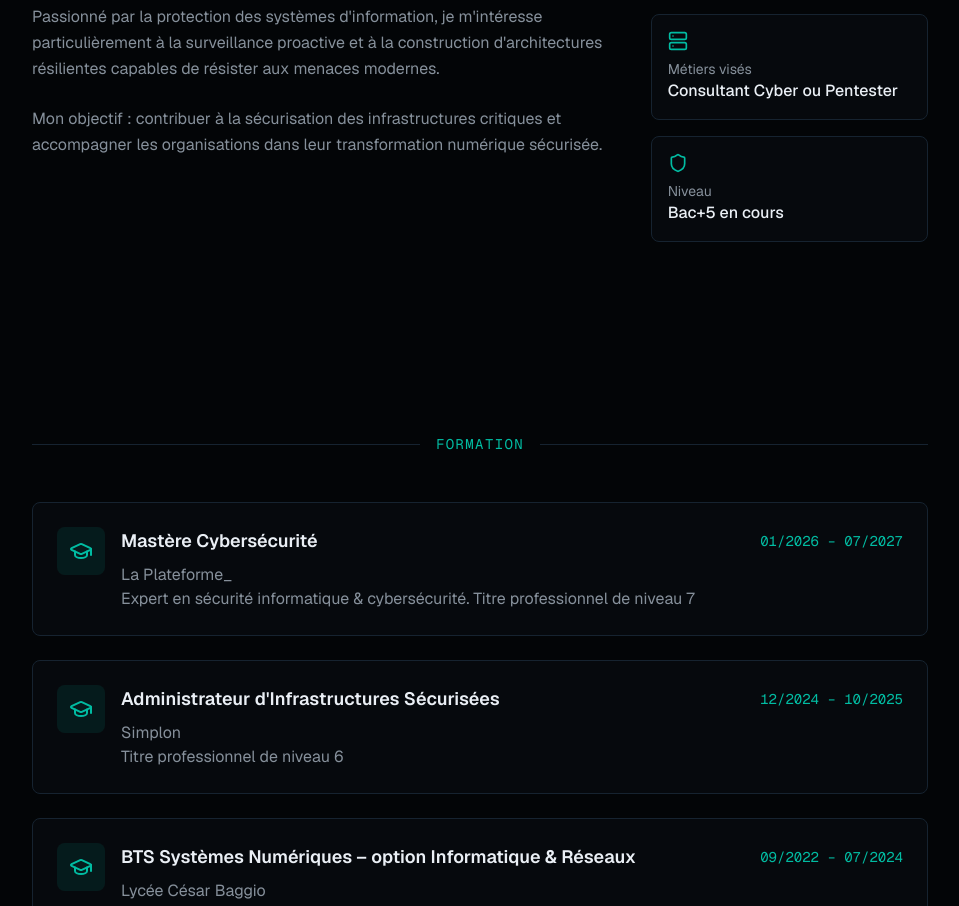
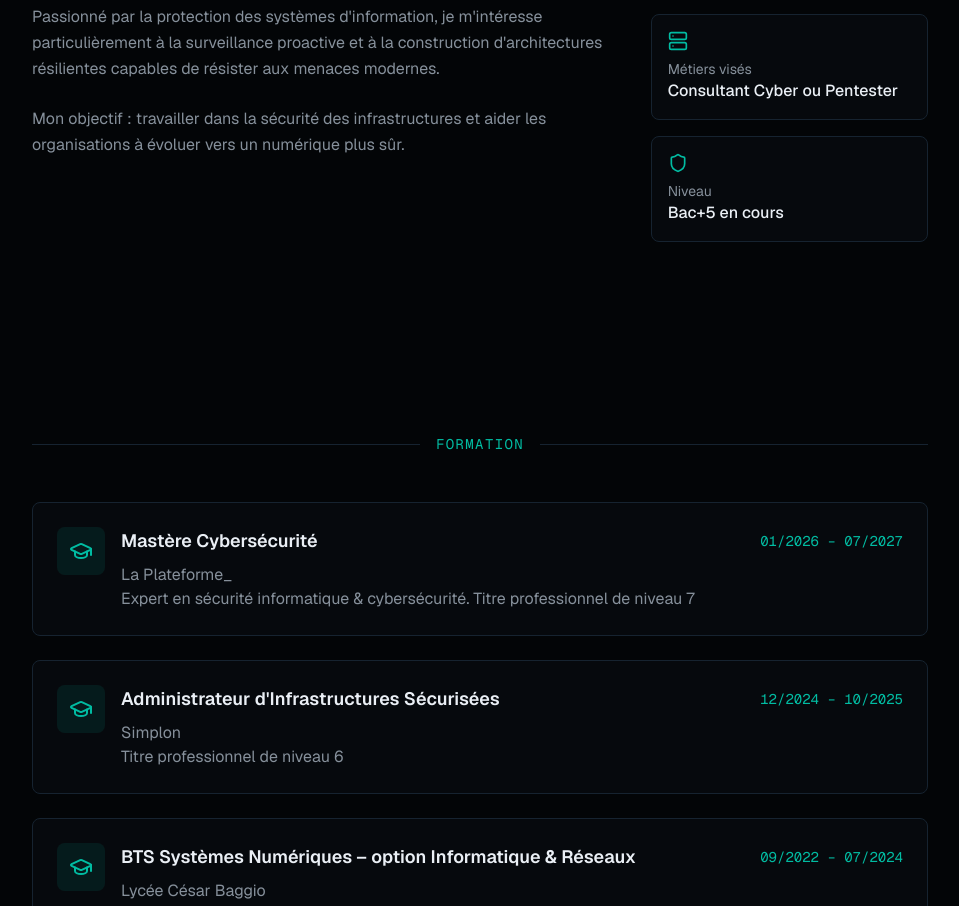
Before and after one commit to Trevys59/v0-cybersecurity-portfolio, a Next.js app: page / in a window 1280 px wide. Shown: the part 1072-1978 px from the top of the page, without its empty margins (160-1119 px from the left). Built offline with nearby package versions, Linux system fonts and the light colour scheme.

Commit message:
feat: update about section with detailed cybersecurity background
Co-authored-by: null <124737809+Trevys59@users.noreply.github.com>

```diff
--- a/components/sections/about.tsx
+++ b/components/sections/about.tsx
@@ -33,9 +33,7 @@ export function About() {
               résister aux menaces modernes.
             </p>
             <p className="text-muted-foreground leading-relaxed">
-              Mon objectif : contribuer à la sécurisation des infrastructures
-              critiques et accompagner les organisations dans leur transformation
-              numérique sécurisée.
+              Mon objectif : travailler dans la sécurité des infrastructures et aider les organisations à évoluer vers un numérique plus sûr.
             </p>
           </div>
 
```
